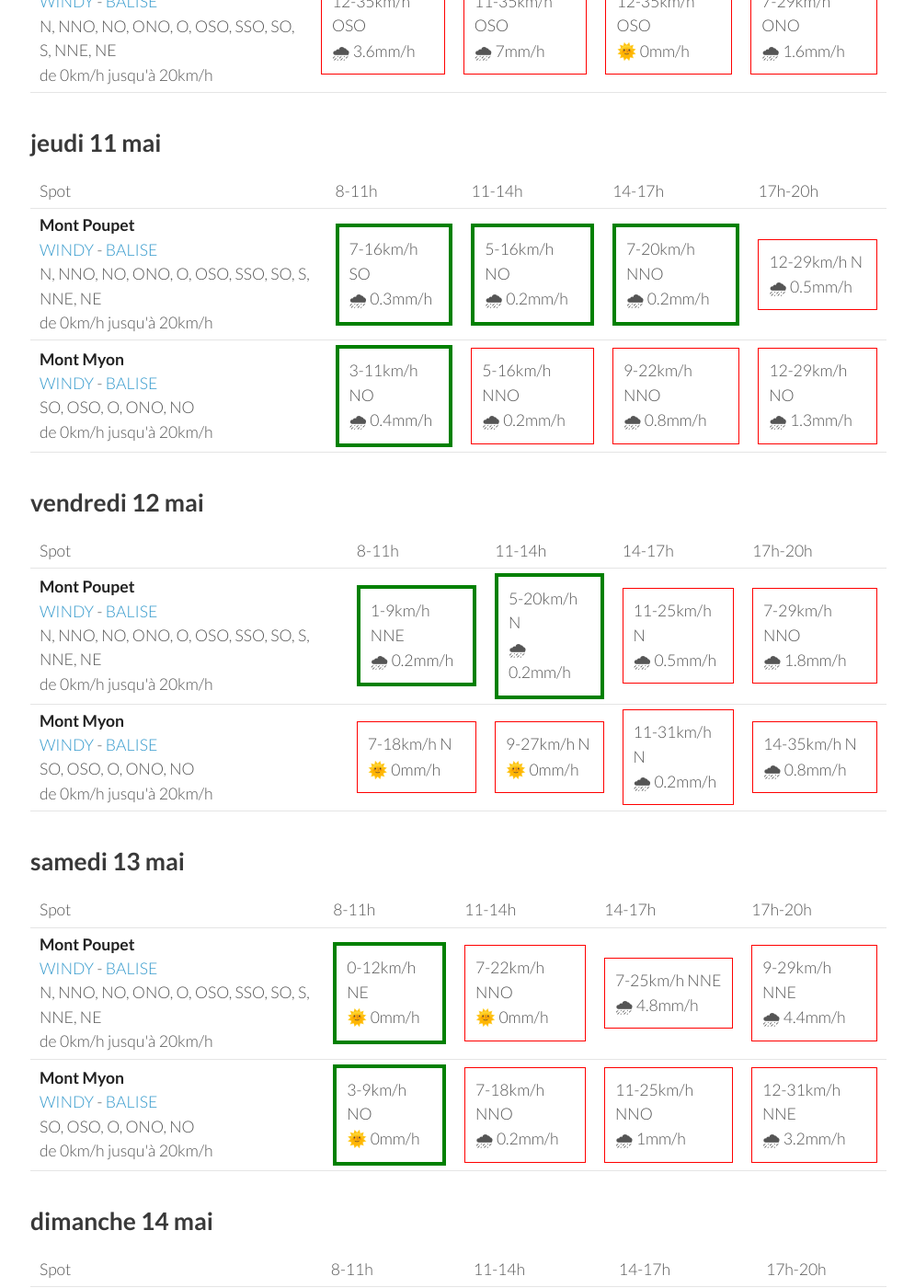
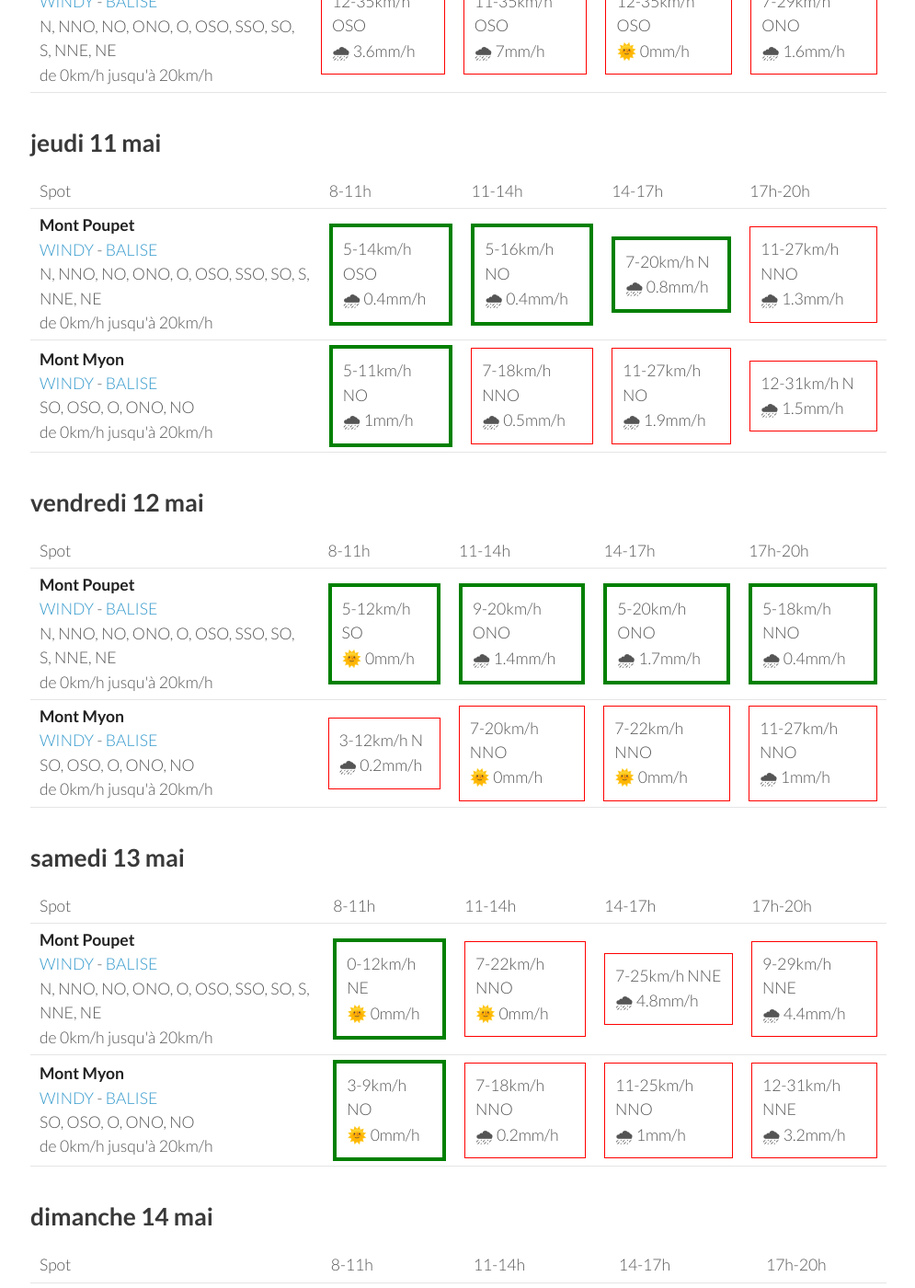
Before and after one commit to parapente-dans-le-nord/parapente-dans-le-nord.github.io, a Jekyll site: the page built from jura.markdown, in a window 1280 px wide and 1400 px high, scrolled down 916 px. Shown: the whole window at 92% size, without its empty margins (25-1020 px from the left). Built offline with Jekyll 4.4.1, drawn with Linux system fonts in a browser that asks for light colours; some of the changed text lies outside the part shown.

Commit message:
update index.markdown

```diff
--- a/jura.markdown
+++ b/jura.markdown
@@ -94,20 +94,20 @@ page mise à jour le mardi 09 mai 13:20
 <tr>
         <td><strong>Mont Poupet</strong><br><a href="https://windy.com/46.970/5.876?46.541,5.876,8">WINDY</a> - <span class=""><a href="http://www.balisemeteo.com/balise.php?idBalise=92">BALISE</a> </span><br> <span class="vent-favorable">N, NNO, NO, ONO, O, OSO, SSO, SO, S, NNE, NE</span><br><span class="force-vent">de 0km/h jusqu'à 20km/h</span> </td>
 
-            <td><div class="flyable"><p>7-16km/h SO</p><p>🌧 0.3mm/h</p></div></td>
-            <td><div class="flyable"><p>5-16km/h NO</p><p>🌧 0.2mm/h</p></div></td>
-            <td><div class="flyable"><p>7-20km/h NNO</p><p>🌧 0.2mm/h</p></div></td>
-            <td><div class="not-flyable"><p>12-29km/h N</p><p>🌧 0.5mm/h</p></div></td>
+            <td><div class="flyable"><p>5-14km/h OSO</p><p>🌧 0.4mm/h</p></div></td>
+            <td><div class="flyable"><p>5-16km/h NO</p><p>🌧 0.4mm/h</p></div></td>
+            <td><div class="flyable"><p>7-20km/h N</p><p>🌧 0.8mm/h</p></div></td>
+            <td><div class="not-flyable"><p>11-27km/h NNO</p><p>🌧 1.3mm/h</p></div></td>
 
 
     </tr>
 <tr>
         <td><strong>Mont Myon</strong><br><a href="https://windy.com/46.331/5.397?45.898,5.394,8,m:eWoagj8">WINDY</a> - <span class=""><a href="http://www.balisemeteo.com/balise.php?idBalise=70">BALISE</a> </span><br> <span class="vent-favorable">SO, OSO, O, ONO, NO</span><br><span class="force-vent">de 0km/h jusqu'à 20km/h</span> </td>
 
-            <td><div class="flyable"><p>3-11km/h NO</p><p>🌧 0.4mm/h</p></div></td>
-            <td><div class="not-flyable"><p>5-16km/h NNO</p><p>🌧 0.2mm/h</p></div></td>
-            <td><div class="not-flyable"><p>9-22km/h NNO</p><p>🌧 0.8mm/h</p></div></td>
-            <td><div class="not-flyable"><p>12-29km/h NO</p><p>🌧 1.3mm/h</p></div></td>
+            <td><div class="flyable"><p>5-11km/h NO</p><p>🌧 1mm/h</p></div></td>
+            <td><div class="not-flyable"><p>7-18km/h NNO</p><p>🌧 0.5mm/h</p></div></td>
+            <td><div class="not-flyable"><p>11-27km/h NO</p><p>🌧 1.9mm/h</p></div></td>
+            <td><div class="not-flyable"><p>12-31km/h N</p><p>🌧 1.5mm/h</p></div></td>
 
 
     </tr>
@@ -130,20 +130,20 @@ page mise à jour le mardi 09 mai 13:20
 <tr>
         <td><strong>Mont Poupet</strong><br><a href="https://windy.com/46.970/5.876?46.541,5.876,8">WINDY</a> - <span class=""><a href="http://www.balisemeteo.com/balise.php?idBalise=92">BALISE</a> </span><br> <span class="vent-favorable">N, NNO, NO, ONO, O, OSO, SSO, SO, S, NNE, NE</span><br><span class="force-vent">de 0km/h jusqu'à 20km/h</span> </td>
 
-            <td><div class="flyable"><p>1-9km/h NNE</p><p>🌧 0.2mm/h</p></div></td>
-            <td><div class="flyable"><p>5-20km/h N</p><p>🌧 0.2mm/h</p></div></td>
-            <td><div class="not-flyable"><p>11-25km/h N</p><p>🌧 0.5mm/h</p></div></td>
-            <td><div class="not-flyable"><p>7-29km/h NNO</p><p>🌧 1.8mm/h</p></div></td>
+            <td><div class="flyable"><p>5-12km/h SO</p><p>🌞 0mm/h</p></div></td>
+            <td><div class="flyable"><p>9-20km/h ONO</p><p>🌧 1.4mm/h</p></div></td>
+            <td><div class="flyable"><p>5-20km/h ONO</p><p>🌧 1.7mm/h</p></div></td>
+            <td><div class="flyable"><p>5-18km/h NNO</p><p>🌧 0.4mm/h</p></div></td>
 
 
     </tr>
 <tr>
         <td><strong>Mont Myon</strong><br><a href="https://windy.com/46.331/5.397?45.898,5.394,8,m:eWoagj8">WINDY</a> - <span class=""><a href="http://www.balisemeteo.com/balise.php?idBalise=70">BALISE</a> </span><br> <span class="vent-favorable">SO, OSO, O, ONO, NO</span><br><span class="force-vent">de 0km/h jusqu'à 20km/h</span> </td>
 
-            <td><div class="not-flyable"><p>7-18km/h N</p><p>🌞 0mm/h</p></div></td>
-            <td><div class="not-flyable"><p>9-27km/h N</p><p>🌞 0mm/h</p></div></td>
-            <td><div class="not-flyable"><p>11-31km/h N</p><p>🌧 0.2mm/h</p></div></td>
-            <td><div class="not-flyable"><p>14-35km/h N</p><p>🌧 0.8mm/h</p></div></td>
+            <td><div class="not-flyable"><p>3-12km/h N</p><p>🌧 0.2mm/h</p></div></td>
+            <td><div class="not-flyable"><p>7-20km/h NNO</p><p>🌞 0mm/h</p></div></td>
+            <td><div class="not-flyable"><p>7-22km/h NNO</p><p>🌞 0mm/h</p></div></td>
+            <td><div class="not-flyable"><p>11-27km/h NNO</p><p>🌧 1mm/h</p></div></td>
 
 
     </tr>
```
Also changed, not shown: other parts of jura.markdown (+1 -1 lines).
